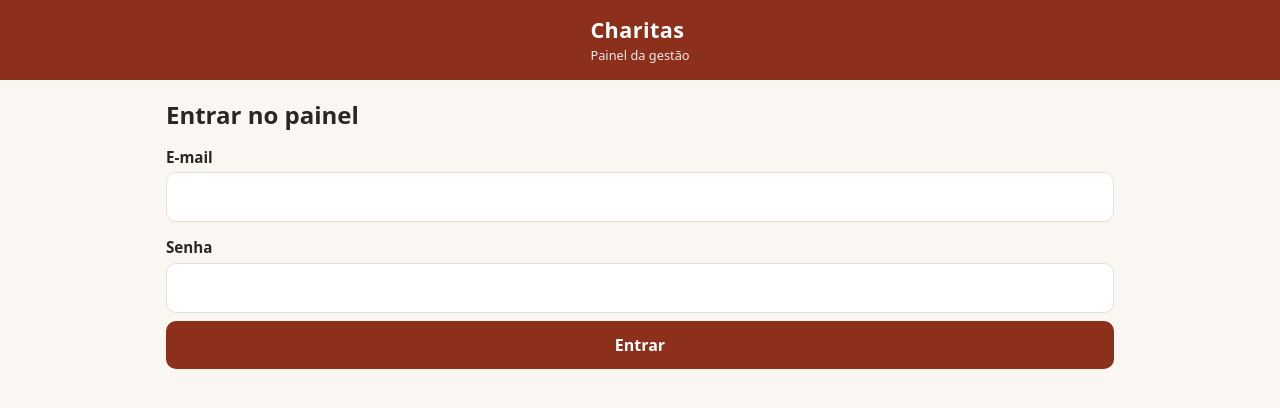
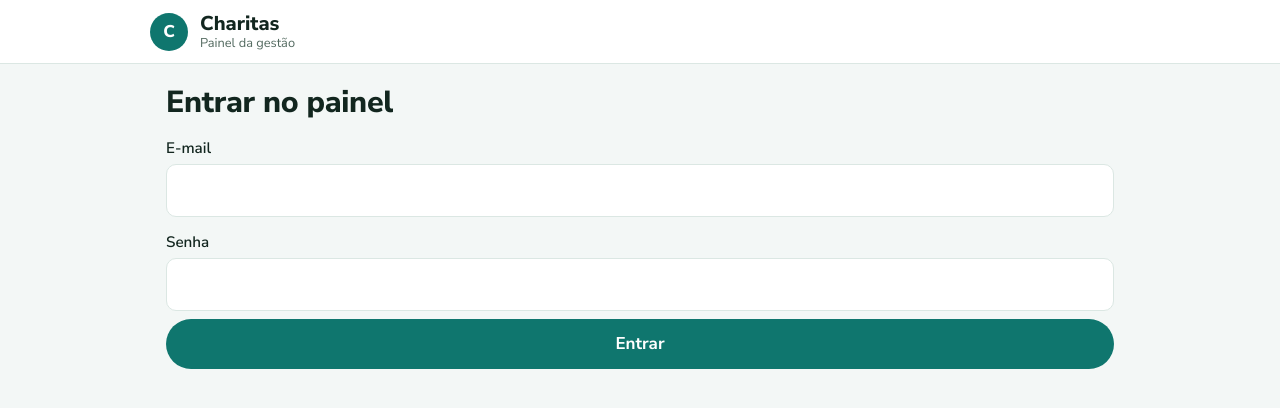
Before and after one commit to CIncin4/Projeto-de-Exten-o-III-Pagina-Charitas., a Flask app: page /admin/login in a window 1280 px wide. Shown: the top 408 px of the page. Run offline with Flask 3, Linux system fonts and the light colour scheme; some libraries are stand-ins or nearby versions.

Commit message:
Site reformulado

```diff
--- a/backend/static/style.css
+++ b/backend/static/style.css
@@ -1,39 +1,45 @@
+/* Layout C: menu no topo, verde-azulado, letras grandes */
 :root {
-  --fundo: #faf7f2; --papel: #fff; --texto: #2b2622; --suave: #6b625a;
-  --marca: #8c2f1b; --marca-escura: #6e2314; --borda: #e6dfd5;
-  --marca-fundo: #8c2f1b; --marca-fundo-hover: #6e2314;
+  --fundo: #f3f7f6; --papel: #ffffff; --texto: #12261f; --suave: #52695f;
+  --marca: #0f766e; --marca-escura: #0b5f58; --borda: #dbe7e3;
+  --marca-fundo: #0f766e; --marca-fundo-hover: #0b5f58; --marca-clara: #d8f0ec;
   --ok: #1f6b3a; --ok-fundo: #e8f5ec; --erro: #9b1c1c; --erro-fundo: #fdecec;
+  --atencao: #8a5200; --atencao-fundo: #fff1d6;
 }
 @media (prefers-color-scheme: dark) {
   :root {
-    --fundo: #1c1917; --papel: #27221f; --texto: #f1ece6; --suave: #b3a99f;
-    --marca: #e0795f; --marca-escura: #f0937b;
-    --marca-fundo: #b04a33; --marca-fundo-hover: #c25a42; --borda: #3a332e;
+    --fundo: #0e1a17; --papel: #16251f; --texto: #e6f2ee; --suave: #a3bbb2;
+    --marca: #4fd1c0; --marca-escura: #7fe0d3; --borda: #27403a;
+    --marca-fundo: #0f766e; --marca-fundo-hover: #14908a; --marca-clara: #1d3b36;
     --ok: #7bd49a; --ok-fundo: #1d3326; --erro: #f19a9a; --erro-fundo: #3a1f1f;
+    --atencao: #f2c46d; --atencao-fundo: #3a2e14;
   }
 }
 * { box-sizing: border-box; }
 body { margin: 0; background: var(--fundo); color: var(--texto);
-       font: 16px/1.5 system-ui, -apple-system, "Segoe UI", Roboto, sans-serif; }
-.topo { background: var(--marca-fundo); padding: 14px 16px; }
-.marca { color: #fff; text-decoration: none; display: block; max-width: 640px; margin: 0 auto; }
-.marca-nome { display: block; font-size: 1.35rem; font-weight: 700; letter-spacing: .02em; }
-.marca-sub { display: block; font-size: .8rem; opacity: .9; }
+       font: 17px/1.55 "Nunito Sans", system-ui, -apple-system, "Segoe UI", Roboto, sans-serif; }
+.topo { background: var(--papel); border-bottom: 1px solid var(--borda); padding: 12px 16px; }
+.marca { color: var(--texto); text-decoration: none; display: flex; align-items: center; gap: 12px; max-width: 640px; margin: 0 auto; }
+.marca::before { content: "C"; flex: none; width: 38px; height: 38px; border-radius: 50%; background: var(--marca-fundo);
+                 color: #fff; font-weight: 800; display: flex; align-items: center; justify-content: center; }
+.marca-textos { display: block; line-height: 1.2; }
+.marca-nome { display: block; font-size: 1.25rem; font-weight: 800; }
+.marca-sub { display: block; font-size: .8rem; color: var(--suave); }
 .conteudo { max-width: 640px; margin: 0 auto; padding: 20px 16px 32px; }
-h1 { font-size: 1.5rem; line-height: 1.25; margin: 0 0 6px; }
-h2 { font-size: 1.15rem; margin: 2px 0 6px; }
+h1 { font-size: 1.9rem; line-height: 1.2; margin: 0 0 6px; font-weight: 800; letter-spacing: -.01em; }
+h2 { font-size: 1.25rem; margin: 2px 0 6px; font-weight: 800; }
 .intro, .descricao { color: var(--suave); margin: 0 0 12px; }
 .lista { list-style: none; margin: 0; padding: 0; display: grid; gap: 12px; }
-.cartao { background: var(--papel); border: 1px solid var(--borda); border-radius: 12px;
-          padding: 16px; margin-bottom: 4px; }
+.cartao { background: var(--papel); border: 1px solid var(--borda); border-radius: 18px;
+          padding: 20px; margin-bottom: 4px; }
 .lista .cartao { margin: 0; }
 .data { margin: 0; font-size: .85rem; font-weight: 600; color: var(--marca); text-transform: capitalize; }
 .rodape-cartao { display: flex; justify-content: space-between; align-items: center; gap: 12px; margin-top: 8px; }
 .vagas { font-size: .9rem; font-weight: 600; color: var(--ok); margin: 8px 0 0; }
 .rodape-cartao .vagas { margin: 0; }
 .vagas.esgotado { color: var(--erro); }
-.botao { display: inline-block; background: var(--marca-fundo); color: #fff; border: 0; border-radius: 10px;
-         padding: 12px 20px; font: inherit; font-weight: 600; text-decoration: none; cursor: pointer;
+.botao { display: inline-block; background: var(--marca-fundo); color: #fff; border: 0; border-radius: 999px;
+         padding: 12px 20px; font: inherit; font-weight: 700; text-decoration: none; cursor: pointer;
          min-height: 44px; text-align: center; }
 .botao:hover { background: var(--marca-fundo-hover); }
 .botao.grande { width: 100%; margin-top: 8px; }
@@ -61,16 +67,17 @@ h2 { font-size: 1.15rem; margin: 2px 0 6px; }
 .dica { color: var(--suave); font-size: .85rem; margin: 6px 0 0; }
 .conteudo.largo { max-width: 980px; }
 .topo-barra { display: flex; justify-content: space-between; align-items: center; gap: 12px; max-width: 980px; margin: 0 auto; }
-.menu { max-width: 980px; margin: 8px auto 0; display: flex; gap: 16px; flex-wrap: wrap; }
-.menu a { color: #fff; text-decoration: none; opacity: .9; padding: 6px 0; border-bottom: 2px solid transparent; }
-.menu a:hover { border-bottom-color: #fff; opacity: 1; }
+.menu { max-width: 980px; margin: 10px auto 0; display: flex; gap: 6px; flex-wrap: wrap; }
+.menu a { color: var(--texto); text-decoration: none; font-weight: 700; font-size: .95rem; padding: 9px 16px; border-radius: 999px; }
+.menu a:hover { background: var(--marca-clara); }
+.menu a.ativo { background: var(--marca-fundo); color: #fff; }
 .sair { margin: 0; }
 .link-botao { background: none; border: 0; padding: 6px 0; font: inherit; color: var(--marca); cursor: pointer; text-decoration: underline; }
-.topo .link-botao { color: #fff; }
+.topo .link-botao { color: var(--suave); }
 .link-botao.perigo { color: var(--erro); }
 .cabecalho-pagina { display: flex; justify-content: space-between; align-items: center; gap: 12px; margin-bottom: 12px; }
 .tabela-rolavel { overflow-x: auto; }
-.tabela { width: 100%; border-collapse: collapse; background: var(--papel); border: 1px solid var(--borda); border-radius: 12px; }
+.tabela { width: 100%; border-collapse: collapse; background: var(--papel); border: 1px solid var(--borda); border-radius: 16px; }
 .tabela th, .tabela td { text-align: left; padding: 10px 12px; border-bottom: 1px solid var(--borda); vertical-align: top; }
 .tabela th { font-size: .8rem; text-transform: uppercase; letter-spacing: .03em; color: var(--suave); }
 .tabela tr.inativo td { color: var(--suave); }
@@ -84,12 +91,12 @@ h2 { font-size: 1.15rem; margin: 2px 0 6px; }
 .lista-simples { padding-left: 20px; }
 .aviso ul { margin: 0; padding-left: 20px; }
 .indicadores { display: grid; grid-template-columns: repeat(auto-fit, minmax(200px, 1fr)); gap: 12px; margin: 16px 0; }
-.indicador { background: var(--papel); border: 1px solid var(--borda); border-radius: 12px; padding: 14px 16px; display: flex; flex-direction: column; }
-.indicador .numero { font-size: 1.6rem; font-weight: 700; color: var(--marca); text-transform: capitalize; }
+.indicador { background: var(--papel); border-left: 5px solid var(--marca); border-radius: 6px 16px 16px 6px; padding: 16px 18px; display: flex; flex-direction: column; }
+.indicador .numero { font-size: 2.2rem; line-height: 1.1; font-weight: 800; color: var(--texto); text-transform: capitalize; font-variant-numeric: tabular-nums; }
 .barras { list-style: none; margin: 8px 0 0; padding: 0; display: grid; gap: 8px; }
 .barras li { display: grid; grid-template-columns: minmax(90px, 30%) 1fr 36px; gap: 10px; align-items: center; }
 .barra-rotulo { font-size: .9rem; overflow-wrap: anywhere; text-transform: capitalize; }
-.barra-trilho { background: var(--borda); border-radius: 6px; height: 14px; overflow: hidden; }
+.barra-trilho { background: var(--borda); border-radius: 6px; height: 16px; overflow: hidden; }
 .barra { display: block; height: 100%; background: var(--marca); border-radius: 6px; min-width: 2px; }
 .barra-valor { font-weight: 600; text-align: right; }
 @media (max-width: 640px) {
@@ -101,3 +108,26 @@ h2 { font-size: 1.15rem; margin: 2px 0 6px; }
   .barra-rotulo { grid-column: 1 / -1; }
   .barra-trilho { grid-column: 1; }
 }
+
+/* ---------- pagina inicial do painel (layout C) ---------- */
+.atalhos { display: grid; grid-template-columns: repeat(auto-fit, minmax(210px, 1fr)); gap: 16px; margin: 20px 0; }
+.atalho { background: var(--papel); border: 1px solid var(--borda); border-radius: 18px; padding: 20px; text-decoration: none;
+          color: var(--texto); display: flex; flex-direction: column; gap: 6px; min-height: 120px; }
+.atalho:hover { border-color: var(--marca); }
+.atalho strong { font-size: 1.1rem; font-weight: 800; }
+.atalho span { color: var(--suave); font-size: .92rem; line-height: 1.4; }
+.atalho i { width: 38px; height: 38px; border-radius: 12px; background: var(--marca-clara); display: flex; align-items: center; justify-content: center; }
+.atalho i::after { content: ""; width: 15px; height: 15px; border-radius: 5px; border: 2.5px solid var(--marca); }
+.evento-linha { display: flex; flex-wrap: wrap; align-items: center; gap: 10px 24px; padding: 16px 0; border-top: 1px solid var(--borda); }
+.evento-linha:first-of-type { border-top: 0; }
+.evento-linha .quem { flex: 2 1 220px; display: flex; flex-direction: column; }
+.evento-linha .quem span { color: var(--suave); font-size: .9rem; }
+.evento-linha .progresso { flex: 2 1 200px; display: flex; flex-direction: column; gap: 6px; font-size: .9rem; color: var(--suave); }
+.etiqueta { font-size: .85rem; font-weight: 800; padding: 6px 14px; border-radius: 999px; background: var(--ok-fundo); color: var(--ok); }
+.etiqueta.cheio { background: var(--atencao-fundo); color: var(--atencao); }
+.link-ver { display: inline-block; margin-top: 8px; font-weight: 700; color: var(--marca); }
+a { color: var(--marca); }
+.topo-barra .marca { margin: 0; max-width: none; }
+.botao, .menu a, .atalho { color: inherit; }
+.botao { color: #fff; }
+.menu a.ativo { color: #fff; }
--- a/backend/templates/admin/base.html
+++ b/backend/templates/admin/base.html
@@ -5,14 +5,17 @@
   <meta name="viewport" content="width=device-width, initial-scale=1">
   <meta name="robots" content="noindex">
   <title>{% block titulo %}Painel{% endblock %} · Charitas</title>
+  <link rel="preconnect" href="https://fonts.googleapis.com">
+  <link rel="preconnect" href="https://fonts.gstatic.com" crossorigin>
+  <link rel="stylesheet" href="https://fonts.googleapis.com/css2?family=Nunito+Sans:wght@400;600;700;800&display=swap">
   <link rel="stylesheet" href="{{ url_for('static', filename='style.css') }}">
 </head>
 <body>
   <header class="topo">
     <div class="topo-barra">
-      <a class="marca" href="{{ url_for('admin.eventos') }}">
-        <span class="marca-nome">Charitas</span>
-        <span class="marca-sub">Painel da gestão</span>
+      <a class="marca" href="{{ url_for('admin.inicio') }}">
+        <span class="marca-textos"><span class="marca-nome">Charitas</span>
+        <span class="marca-sub">Painel da gestão</span></span>
       </a>
       {% if session.get('admin_id') %}
       <form method="post" action="{{ url_for('admin.logout') }}" class="sair">
@@ -22,10 +25,12 @@
       {% endif %}
     </div>
     {% if session.get('admin_id') %}
-    <nav class="menu">
-      <a href="{{ url_for('admin.eventos') }}">Eventos</a>
-      <a href="{{ url_for('admin.dashboard_pagina') }}">Dashboard</a>
-      <a href="{{ url_for('admin.qr_pagina') }}">QR da entrada</a>
+    {% set ep = request.endpoint %}
+    <nav class="menu" aria-label="Menu do painel">
+      <a href="{{ url_for('admin.inicio') }}" {% if ep == 'admin.inicio' %}class="ativo" aria-current="page"{% endif %}>Início</a>
+      <a href="{{ url_for('admin.eventos') }}" {% if ep in ('admin.eventos', 'admin.evento_novo', 'admin.evento_editar', 'admin.inscritos') %}class="ativo" aria-current="page"{% endif %}>Eventos</a>
+      <a href="{{ url_for('admin.dashboard_pagina') }}" {% if ep == 'admin.dashboard_pagina' %}class="ativo" aria-current="page"{% endif %}>Dashboard</a>
+      <a href="{{ url_for('admin.qr_pagina') }}" {% if ep == 'admin.qr_pagina' %}class="ativo" aria-current="page"{% endif %}>QR codes</a>
     </nav>
     {% endif %}
   </header>
--- a/backend/testar_admin.py
+++ b/backend/testar_admin.py
@@ -162,7 +162,11 @@ def rodar(conectar):
         auth._falhas.clear()
 
         r = post("/admin/login", {"email": EMAIL.upper(), "senha": SENHA})
-        confere("login correto -> redireciona ao painel", r.status_code == 302 and r.headers["Location"].endswith("/admin/eventos"), r.status_code)
+        confere("login correto -> redireciona a pagina inicial", r.status_code == 302 and r.headers["Location"].endswith("/admin/"), r.status_code)
+        r = cliente.get("/admin/")
+        corpo = html(r)
+        confere("pagina inicial abre com atalhos e numeros", r.status_code == 200 and "O que você quer fazer hoje?" in corpo and "visitas neste mês" in corpo and "Próximos eventos" in corpo, r.status_code)
+        confere("  menu marca a pagina atual", 'aria-current="page"' in corpo)
         r = cliente.get("/admin/eventos")
         confere("painel abre logado", r.status_code == 200 and "Novo evento" in html(r))
         confere("  cabecalhos de seguranca", r.headers.get("X-Frame-Options") == "DENY" and r.headers.get("Cache-Control") == "no-store"
```
Also changed, not shown: backend/admin.py (+16 -3 lines), backend/templates/admin/inicio.html (added, +40 -0 lines), backend/templates/base.html (+5 -2 lines), README.md.
